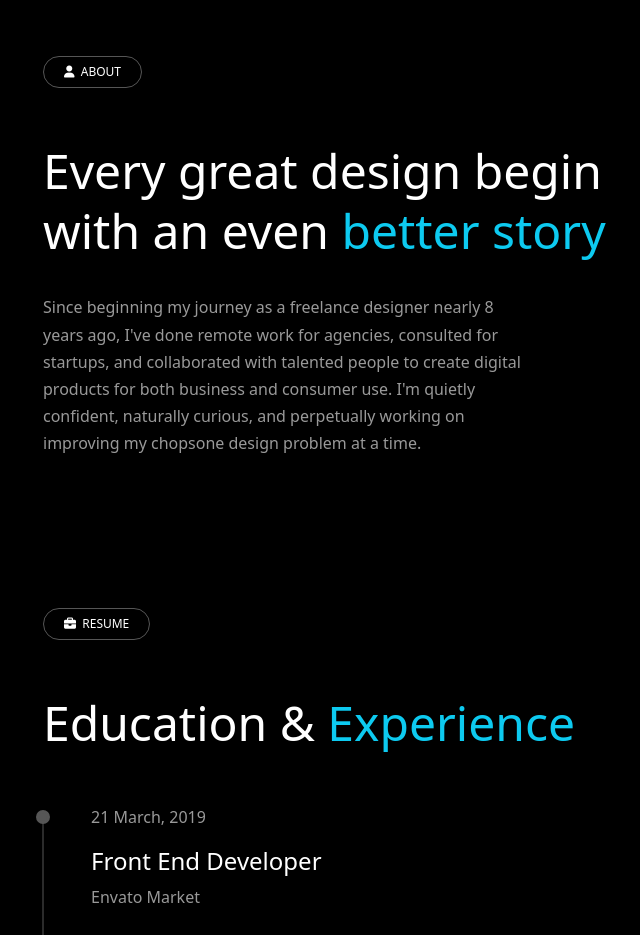
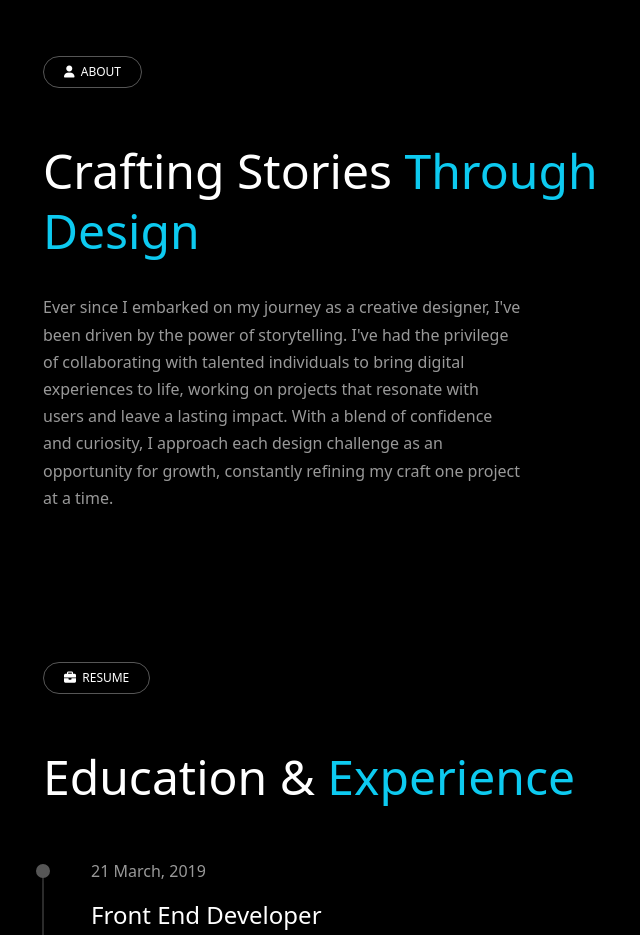
Before and after one commit to MuhammadShameel/My-Portfolio, a React (Create React App) app: page / in a window 1280 px wide. Shown: the part 980-1915 px from the top of the page, without its empty margins (324-964 px from the left). Built offline with nearby package versions, Linux system fonts and the light colour scheme.

Commit message:
add my about

```diff
--- a/src/App.js
+++ b/src/App.js
@@ -94,16 +94,17 @@ function App() {
                 <i class="fa-solid fa-user"></i>&nbsp; ABOUT
               </span>
               <h2>
-                Every great design begin with an even{" "}
-                <span class="name_heading">better story</span>
+                Crafting Stories{" "}
+                <span class="name_heading">Through Design</span>
               </h2>
               <p class="sub_heading">
-                Since beginning my journey as a freelance designer nearly 8
-                years ago, I've done remote work for agencies, consulted for
-                startups, and collaborated with talented people to create
-                digital products for both business and consumer use. I'm quietly
-                confident, naturally curious, and perpetually working on
-                improving my chopsone design problem at a time.
+                Ever since I embarked on my journey as a creative designer, I've
+                been driven by the power of storytelling. I've had the privilege
+                of collaborating with talented individuals to bring digital
+                experiences to life, working on projects that resonate with
+                users and leave a lasting impact. With a blend of confidence and
+                curiosity, I approach each design challenge as an opportunity
+                for growth, constantly refining my craft one project at a time.
               </p>
             </div>
             <div className="resume-section" id="resume">
```
